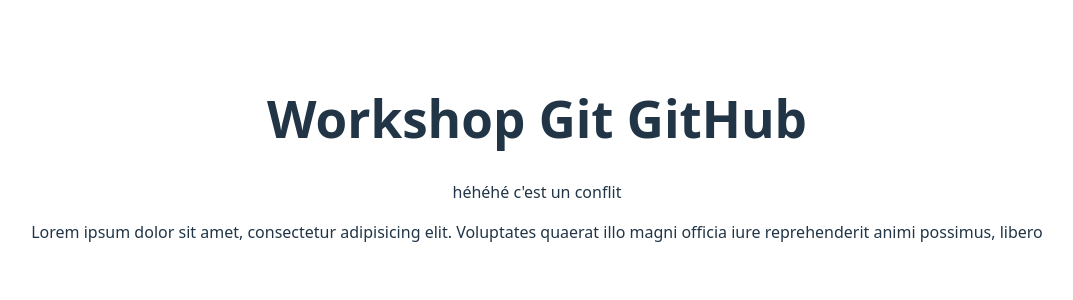
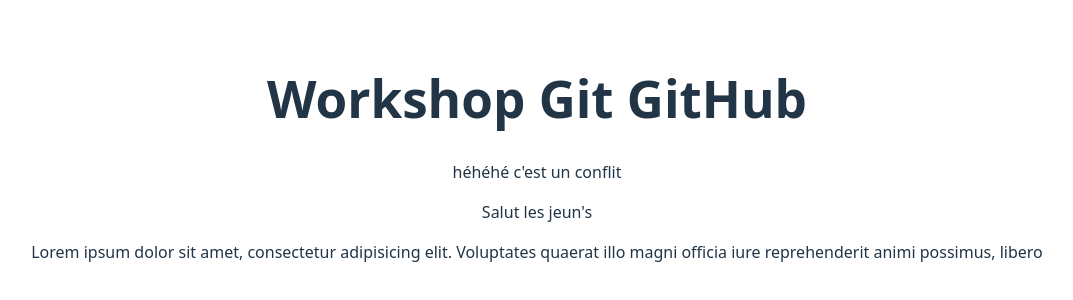
Before and after one commit to LucasRoberto99/git_workshop, a React (Vite) app: page / in a window 1280 px wide. Shown: the part 242-542 px from the top of the page, without its empty margins (103-1176 px from the left). Built offline with nearby package versions, Linux system fonts and the light colour scheme.

Commit message:
update App.jsx with new message

```diff
--- a/src/App.jsx
+++ b/src/App.jsx
@@ -6,6 +6,7 @@
     <>
       <Header />
       <p>héhéhé c'est un conflit</p>
+      <p>Salut les jeun's</p>
       <p>
         Lorem ipsum dolor sit amet, consectetur adipisicing elit. Voluptates
         quaerat illo magni officia iure reprehenderit animi possimus, libero
```
